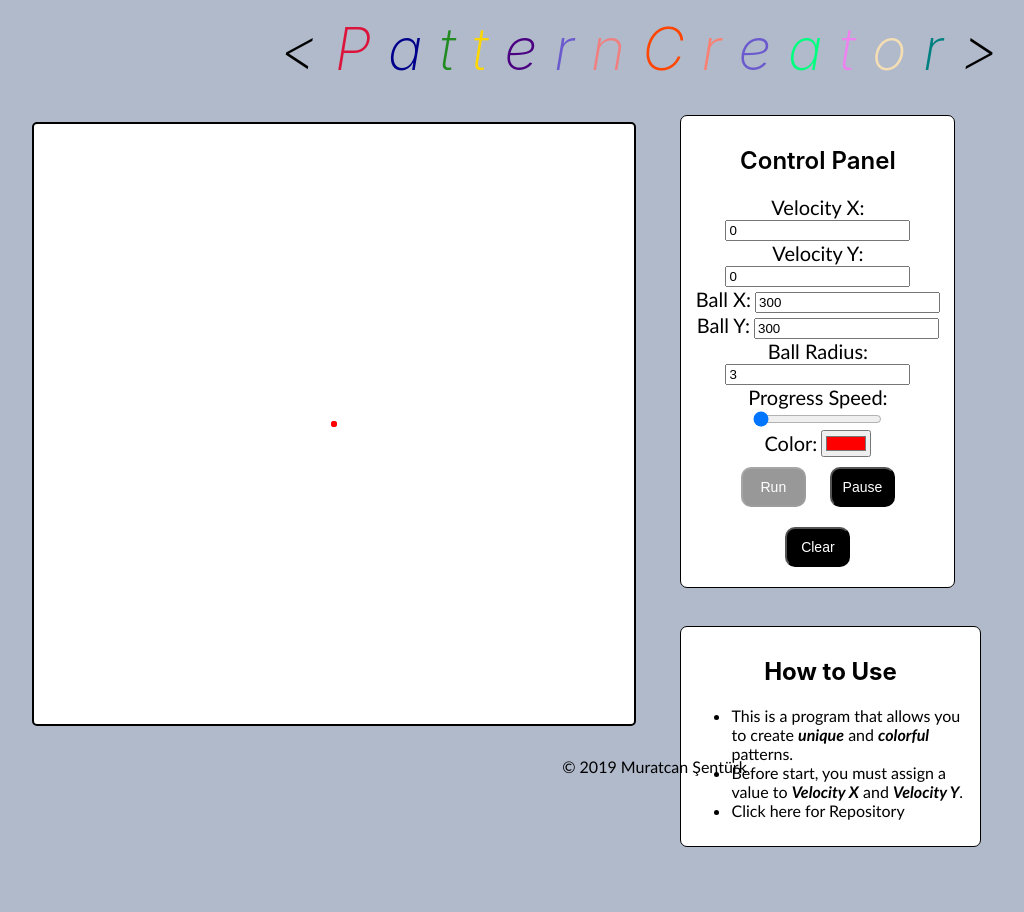
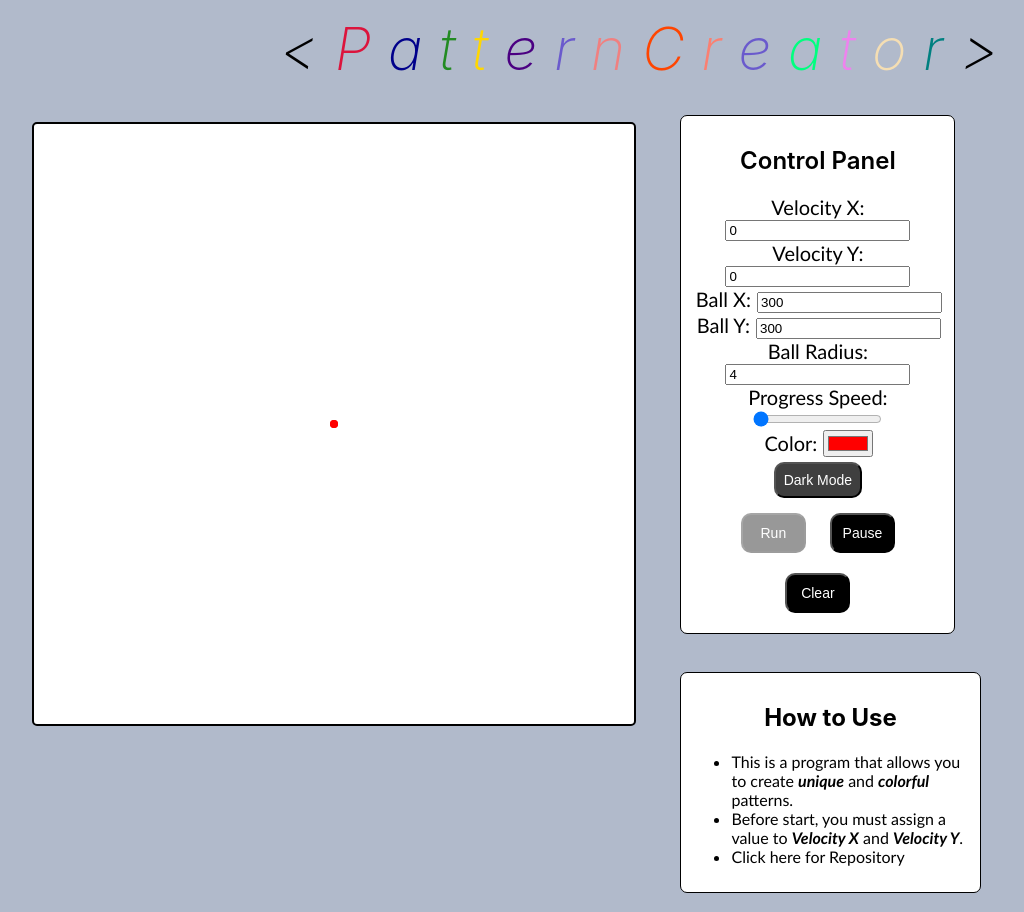
Before and after one commit to snturk/Pattern-Creator, a plain HTML site: page index.html in a window 1280 px wide. Both pictures are taken after a click on the button "Run". Shown: the whole page, without its empty margins (1-1025 px from the left). Before the commit the page ends 866 px from the top, so only its background shows below. Drawn offline with Linux system fonts and the light colour scheme.

Commit message:
visual changes
Dark Mode and Light mode has been added.

```diff
--- a/index.html
+++ b/index.html
@@ -48,11 +48,12 @@
             <span class="variables">Ball Y:</span>
             <input type="number" id="ballY" value="300"><br>
             <span class="variables">Ball Radius:</span>
-            <input type="number" id="ballRadius" value="3"><br>
+            <input type="number" id="ballRadius" value="4"><br>
             <span class="variables">Progress Speed:</span>
             <input type="range" id="progSpeed" value="1" min="1" max="100"><br>
            <div align="center"> <span class="variables">Color:</span>
-            <input type="color" name="myColor" id="ballColor" value="#ff0000">
+            <input type="color" name="myColor" id="ballColor" value="#ff0000"><br>
+            <button id="darkMode" onclick="modeChange()">Dark Mode</button>
         </div>
             <div>
                 <button id="runButton" onclick="run()" style="width: 65px">Run</button>
@@ -68,7 +69,7 @@
             <ul>
                 <li>This is a program that allows you to create <b><i>unique</i></b> and <b><i>colorful</i></b> patterns.</li>
                 <li>Before start, you must assign a value to <b><i>Velocity X</i></b> and <b><i>Velocity Y</i></b>.</li>
-                <li><a href="https://github.com/MuratcanSenturk/Pattern-Creator" id="repo" style="text-decoration: none;">Click here for Repository</a></li>
+                <li><a href="https://github.com/MuratcanSenturk/Pattern-Creator" target="_blank" id="repo" style="text-decoration: none;">Click here for Repository</a></li>
             </ul>
 
         </p>
@@ -76,7 +77,6 @@
     </div>
 
 
-    <p align="center" id="copyright">© 2019 Muratcan Şentürk</p>
     <script src="main.js"></script>
 
 
--- a/main.js
+++ b/main.js
@@ -2,8 +2,8 @@ var canvas = document.getElementById('myCanvas');
 var draw = canvas.getContext('2d');
 
 //Variables
-var cnvHeight = document.getElementById("myCanvas").height;
-var cnvWidth = document.getElementById("myCanvas").width;
+var cnvHeight;
+var cnvWidth;
 var ballX;
 var ballY;
 var ballRadius;
@@ -12,10 +12,14 @@ var velocityY;
 var ballColor;
 var progSpeed;
 var refreshInterval;
+var panels = ["myCanvas", "controlPanel", "howTo"];
+var isDarkModeActive = false;
 
  //Functions
 function run(){
         document.getElementById("runButton").style.opacity = 0.4;
+        cnvHeight = document.getElementById("myCanvas").height;
+        cnvWidth = document.getElementById("myCanvas").width;
         velocityX = parseFloat(document.getElementById("velocityX").value);
         velocityY = parseFloat(document.getElementById("velocityY").value);
         ballX = parseFloat(document.getElementById("ballX").value);
@@ -50,6 +54,34 @@ function run(){
         draw.fillRect(0, 0, cnvWidth, cnvHeight);
         draw.arc(ballX, ballY, ballRadius, 0, Math.PI*2);
     }
+    function modeChange(){
+        if(!isDarkModeActive){
+            isDarkModeActive = true;
+            document.getElementById("darkMode").innerHTML = "Light Mode";
+            document.body.style.backgroundColor = "#333333";
+            for(var i = 0; i < 3; i++){
+                document.getElementById(panels[i]).style.backgroundColor = "#282828";
+                document.getElementById(panels[i]).style.color = "white";
+            }
+            document.getElementById("repo").style.color = "white";
+            document.getElementById("darkMode").style.color = "black";
+            document.getElementById("darkMode").style.backgroundColor = "white";
+
+        }
+        else{
+            isDarkModeActive = false;
+            document.getElementById("darkMode").innerHTML = "Dark Mode";
+            document.body.style.backgroundColor = "rgba(19, 47, 100, 0.329)";
+            for(var i = 0; i < 3; i++){
+                document.getElementById(panels[i]).style.backgroundColor = "white";
+                document.getElementById(panels[i]).style.color = "black";
+            }
+            document.getElementById("repo").style.color = "black";
+            document.getElementById("darkMode").style.color = "white";
+            document.getElementById("darkMode").style.backgroundColor = "black";
+        }
+
+    }
     function drawBall(){
 
     console.log("Vx: " + velocityX);
--- a/style.css
+++ b/style.css
@@ -1,6 +1,7 @@
 body{
     background-color: rgba(19, 47, 100, 0.329);
     font-family: 'Trebuchet MS', 'Lucida Sans Unicode', 'Lucida Grande', 'Lucida Sans', Arial, sans-serif;
+    transition-duration: 400ms;
 }
 #title{
     font-size: 59px;
@@ -23,6 +24,7 @@ body{
     height: fit-content;
     padding: 10px;
     margin: 1.5%;
+    transition-duration: 400ms;
 }
 #panelHeader{
     font-family: -apple-system, BlinkMacSystemFont, 'Segoe UI', Roboto, Oxygen, Ubuntu, Cantarell, 'Open Sans', 'Helvetica Neue', sans-serif;
@@ -39,6 +41,7 @@ body{
     padding: 10px;
     margin: 1.5%;
     text-align: center;
+    transition-duration: 400ms;
 }
 button{
     cursor: pointer;
@@ -46,12 +49,24 @@ button{
 .variables{
     font-size: 20px;
     font-weight: 500;
+    margin: 2px;
+}
+#darkMode{
+    padding: 8px;
+    margin: 5px;
+    font-size: 14px;
+    border-radius: 10px;
+    color: white;
+    font-weight: 200;
+    background-color: rgb(63, 63, 63);
+    transition-duration: 400ms;
 }
 #myCanvas{
     background-color: white;
     border-radius: 5px;
     float: left;
     margin: 2%;
+    transition-duration: 400ms;
 }
 #alert{
     font-size: 22px;
@@ -66,15 +81,10 @@ button{
     margin: 10px;
     font-size: 14px;
 }
-#copyright{
-    font-weight: 300;
-    bottom: 1%;
-    left: 44%;
-    position: absolute;
-}
 #repo{
     font-weight: 100;
     color: black;
+    transition-duration: 400ms;
 }
 #repo:hover{
     color: rgb(49, 93, 151);
```
